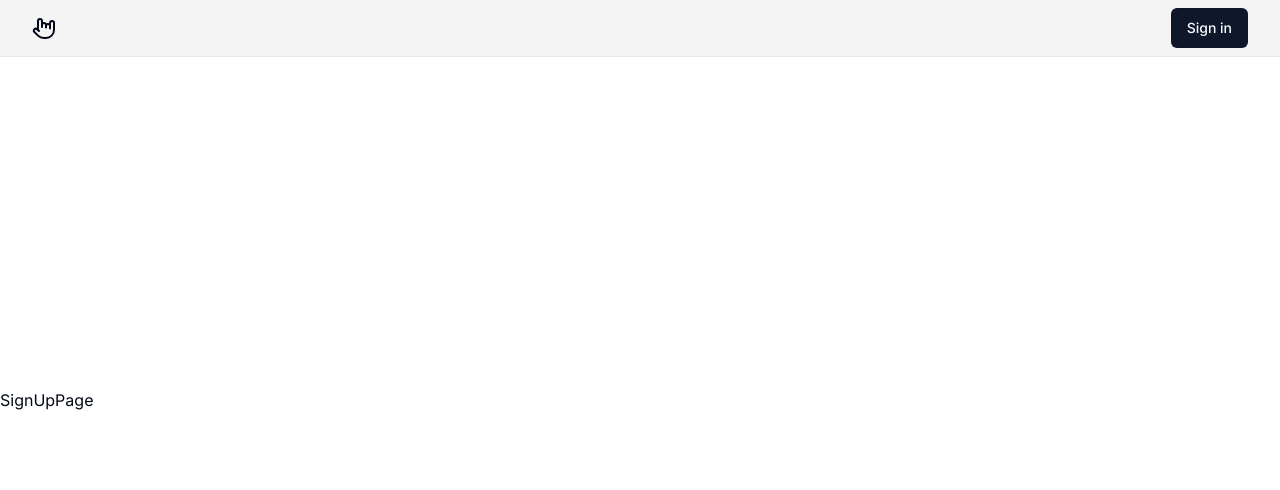
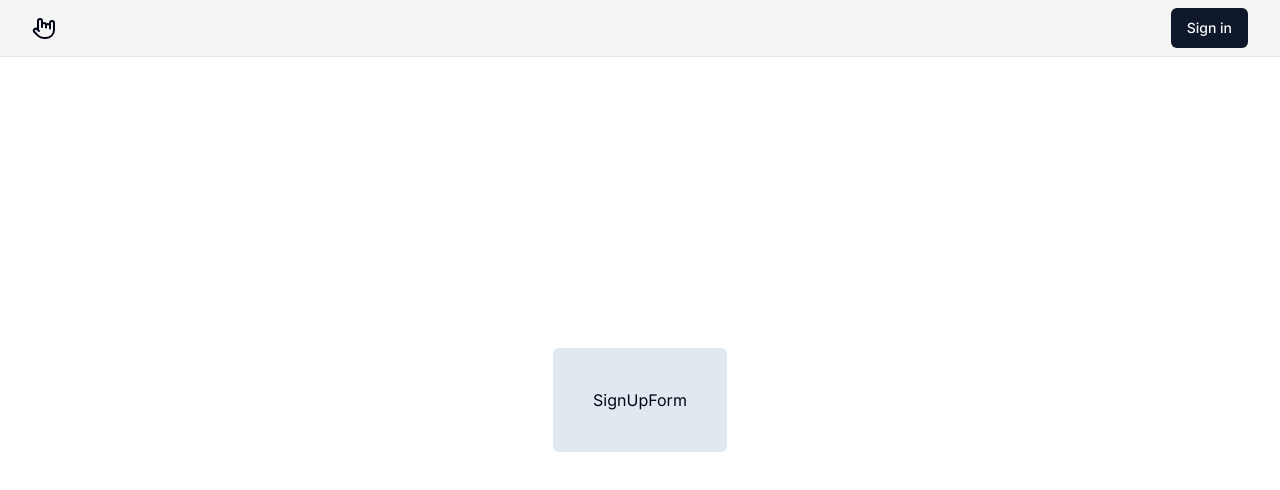
Before and after one commit to andrews1022/sign-in-up-form, a Next.js app: page /sign-up in a window 1280 px wide. Shown: the top 490 px of the page. Built offline with nearby package versions, Linux system fonts and the light colour scheme.

Commit message:
added layout to auth group & updated auth pages to use form components

```diff
--- /dev/null
+++ b/src/app/(auth)/layout.tsx
@@ -0,0 +1,11 @@
+import type { ReactNode } from "react";
+
+type AuthLayoutProps = {
+  children: ReactNode;
+};
+
+const AuthLayout = ({ children }: AuthLayoutProps) => {
+  return <div className="bg-slate-200 p-10 rounded-md">{children}</div>;
+};
+
+export default AuthLayout;
--- a/src/app/(auth)/sign-in/page.tsx
+++ b/src/app/(auth)/sign-in/page.tsx
@@ -1,5 +1,11 @@
+import SignInForm from "@/components/form/SignInForm";
+
 const SignInPage = () => {
-  return <div className="w-full">SignInPage</div>;
+  return (
+    <div className="w-full">
+      <SignInForm />
+    </div>
+  );
 };
 
 export default SignInPage;
--- a/src/app/(auth)/sign-up/page.tsx
+++ b/src/app/(auth)/sign-up/page.tsx
@@ -1,5 +1,11 @@
+import SignUpForm from "@/components/form/SignUpForm";
+
 const SignUpPage = () => {
-  return <div className="w-full">SignUpPage</div>;
+  return (
+    <div className="w-full">
+      <SignUpForm />
+    </div>
+  );
 };
 
 export default SignUpPage;
--- a/src/components/form/SignUpForm.tsx
+++ b/src/components/form/SignUpForm.tsx
@@ -1,5 +1,3 @@
-import React from "react";
-
 const SignUpForm = () => {
   return <div>SignUpForm</div>;
 };
```
